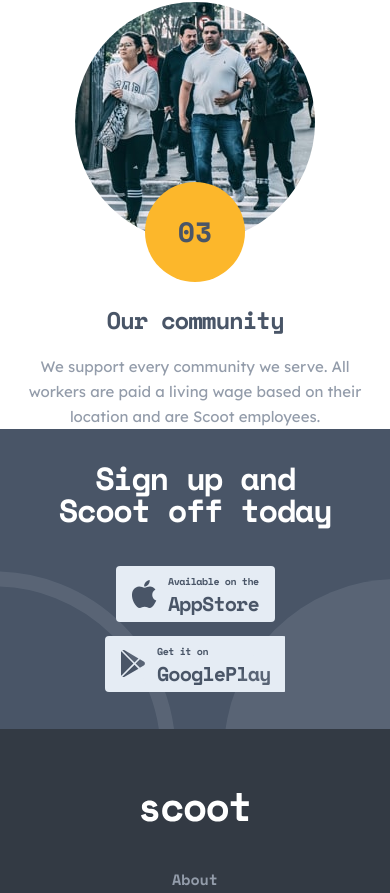
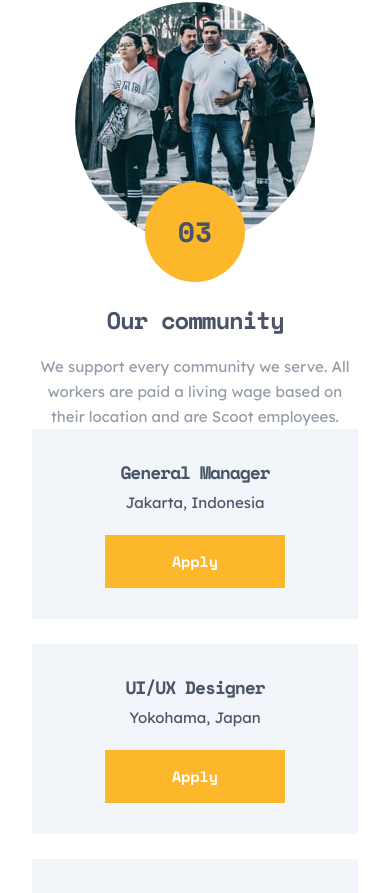
Before and after one commit to EdwinSch/react-scoot-sharing-service, a React (Vite) app: page /careers in a window 390 px wide. Shown: the part 2107-3000 px from the top of the page. Built offline with nearby package versions, Linux system fonts and the light colour scheme.

Commit message:
comp: jobs + styles

```diff
--- /dev/null
+++ b/src/components/Jobs/Jobs.jsx
@@ -0,0 +1,23 @@
+import { jobsData } from "../../data";
+
+const Jobs = () => {
+  return (
+    <section className="jobs-container">
+      {jobsData.map((job) => {
+        return (
+          <article key={job.id} className="job-wrapper">
+            <div className="job-info">
+              <h4>{job.title}</h4>
+              <p className="job-location">{job.location}</p>
+            </div>
+            <button className="btn" type="button">
+              Apply
+            </button>
+          </article>
+        );
+      })}
+    </section>
+  );
+};
+
+export default Jobs;
--- /dev/null
+++ b/src/components/Jobs/jobs-styles.css
@@ -0,0 +1,43 @@
+.jobs-container {
+  padding: 0 160px;
+  display: flex;
+  flex-direction: column;
+  gap: 25px;
+
+  @media screen and (max-width: 1000px) {
+    padding: 0 32px;
+  }
+
+  .job-wrapper {
+    width: 100%;
+    height: 128px;
+    padding: 0 40px;
+    display: flex;
+    justify-content: space-between;
+    align-items: center;
+    background-color: var(--clr-snow);
+
+    @media screen and (max-width: 700px) {
+      height: 190px;
+      flex-direction: column;
+      justify-content: center;
+      text-align: center;
+      gap: 20px;
+
+      & h4 {
+        font-size: 18px;
+        line-height: 24px;
+      }
+    }
+
+    .job-info {
+      .job-location {
+        margin-top: 6px;
+        color: var(--clr-darkNavy);
+        font-size: 15px;
+        font-weight: 400;
+        line-height: 25px;
+      }
+    }
+  }
+}
--- a/src/components/Value/value-styles.css
+++ b/src/components/Value/value-styles.css
@@ -30,6 +30,10 @@
     .value {
       width: 350px;
       position: relative;
+
+      @media screen and (max-width: 400px) {
+        width: 100%;
+      }
 
       .value-img {
         border-radius: 50%;
--- a/src/data.jsx
+++ b/src/data.jsx
@@ -97,7 +97,7 @@
   },
 ];
 
-export const jobs = [
+export const jobsData = [
   {
     id: nanoid(),
     title: "General Manager",
--- a/src/pages/CareersPage.jsx
+++ b/src/pages/CareersPage.jsx
@@ -1,6 +1,7 @@
 import SubHeader from "../components/SubHeader/SubHeader";
 import InfoBullet from "../components/InfoBullet/InfoBullet";
 import Values from "../components/Value/Values";
+import Jobs from "../components/Jobs/Jobs";
 // Images
 import joinUs from "../assets/images/join-us.jpg";
 // Patterns
@@ -29,6 +30,9 @@
 
       {/* Why Join Us */}
       <Values title={"Why join us?"} />
+
+      {/* Jobs */}
+      <Jobs />
     </>
   );
 };
--- a/src/styles/components-index.css
+++ b/src/styles/components-index.css
@@ -3,5 +3,6 @@
 @import "../components/Navigation/navigation-styles.css";
 @import "../components/InfoBullet/info-bullet-styles.css";
 @import "../components/Value/value-styles.css";
+@import "../components/Jobs/jobs-styles.css";
 @import "../components/Signup/signup-styles.css";
 @import "../components/Footer/footer-styles.css";
```
